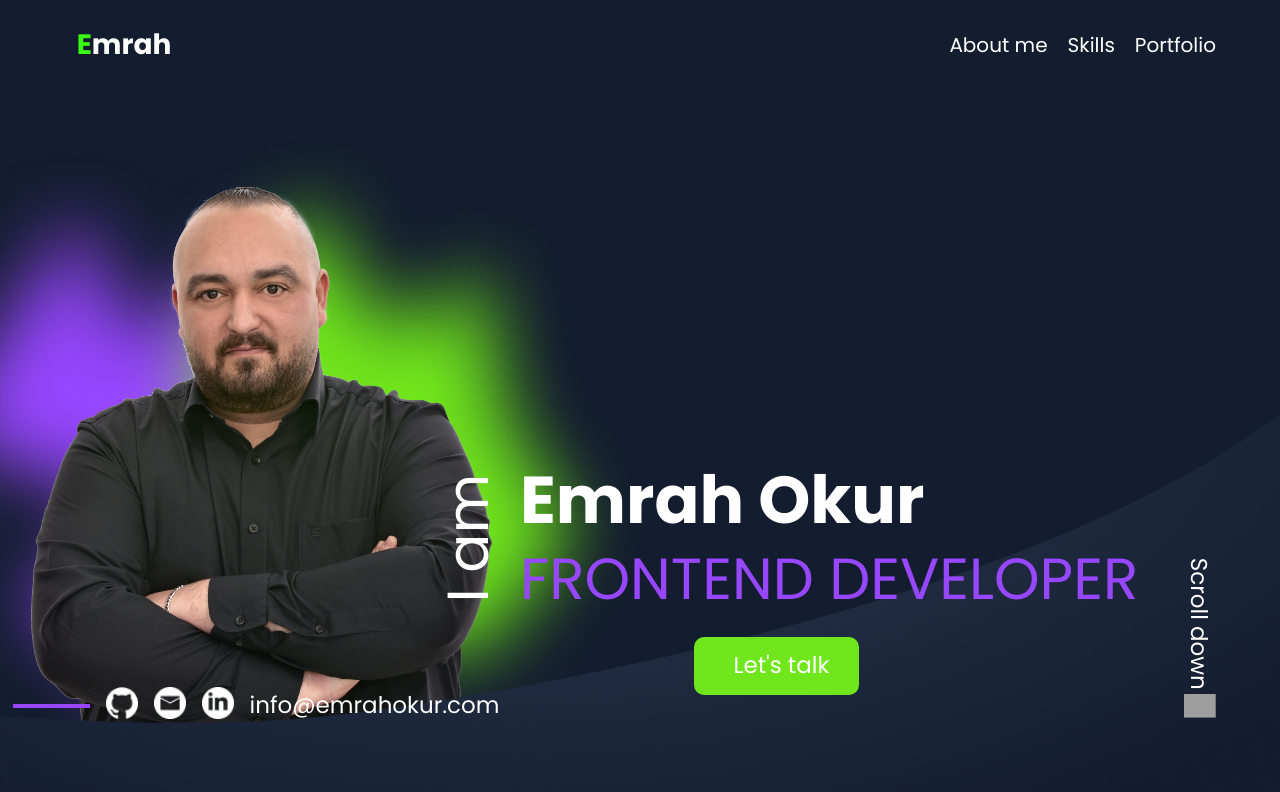
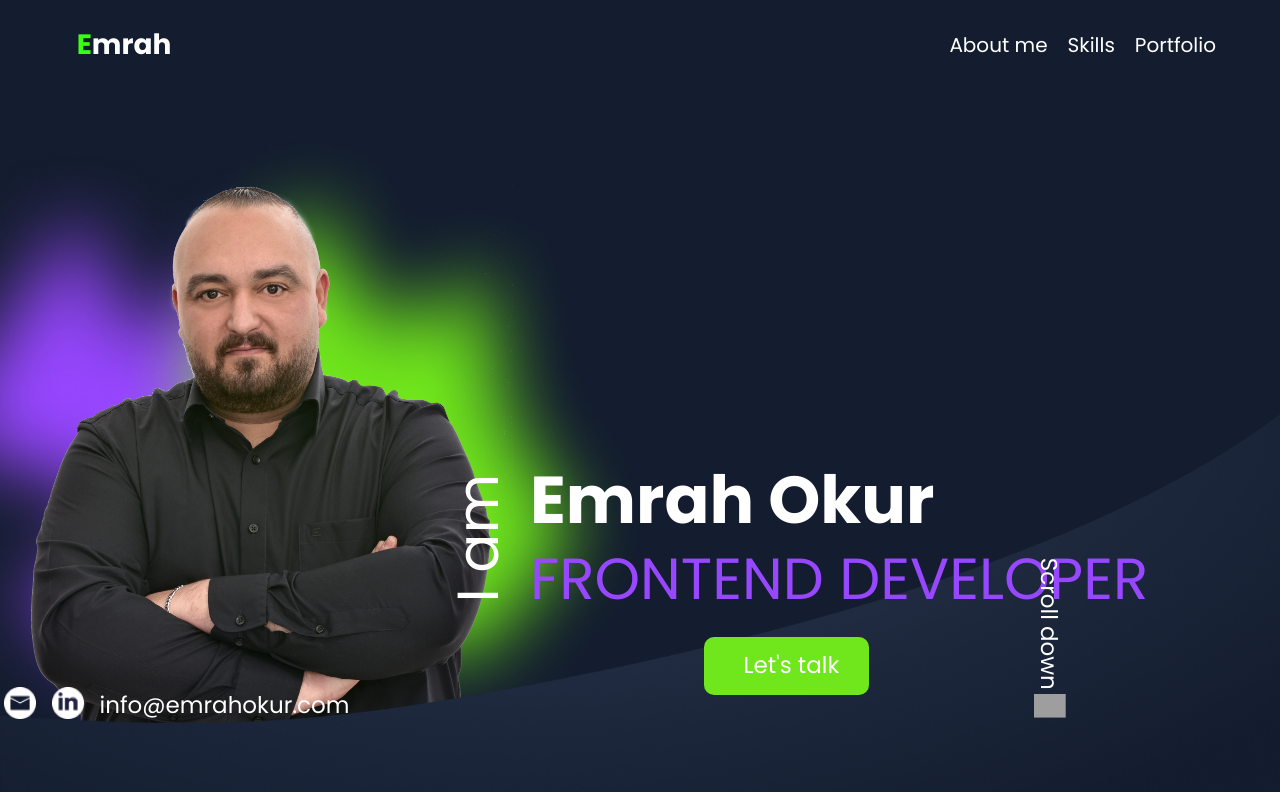
Before and after one commit to EmrahOkur/Emrah-Okur-Portfolio, an Angular app in the folder Emrah-Okur-Portfolio/: page / in a window 1280 px wide. Shown: the top 792 px of the page. Built offline with nearby package versions, Linux system fonts and the light colour scheme; grey boxes are pictures that could not be loaded.

Commit message:
scss divider fix

```diff
--- a/Emrah-Okur-Portfolio/src/app/hero/hero.component.scss
+++ b/Emrah-Okur-Portfolio/src/app/hero/hero.component.scss
@@ -81,7 +81,7 @@ a {
     position: relative;
     margin-left: auto;
     margin-top: 0;
-    margin-right: 180px;
+    margin-right: 170px;
     z-index: 6;
     bottom:-350px;
 }
@@ -216,6 +216,7 @@ a {
     margin-left: 1vw;
     height: 4px;
     background-color: $purple;
+    border-radius: 8px;
 }
 
 .social-icon {
@@ -255,6 +256,8 @@ a {
     z-index: 101;
     background-color: transparent;
     margin-top: 45%;
+    left: -150px;
+
 
 
 }
```
